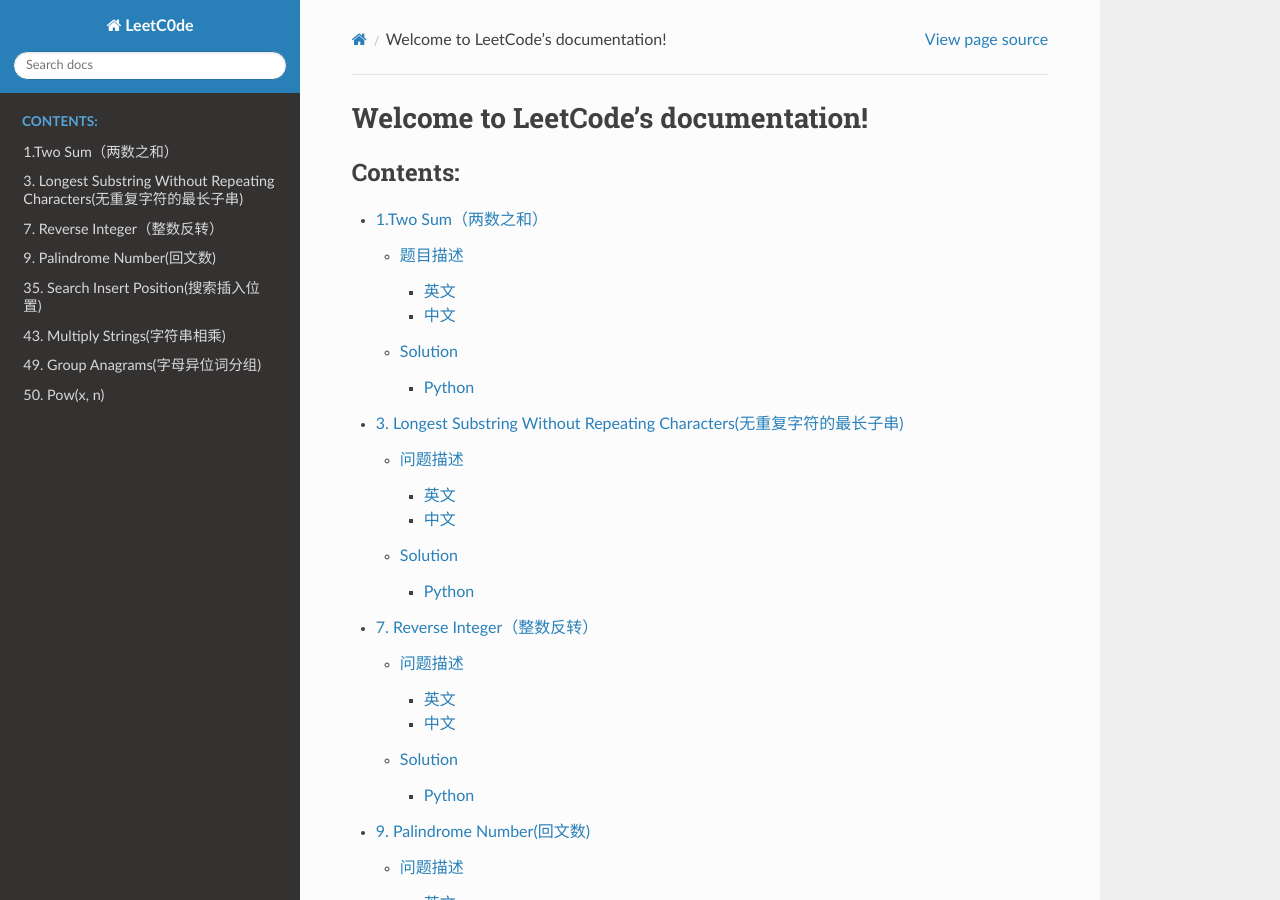
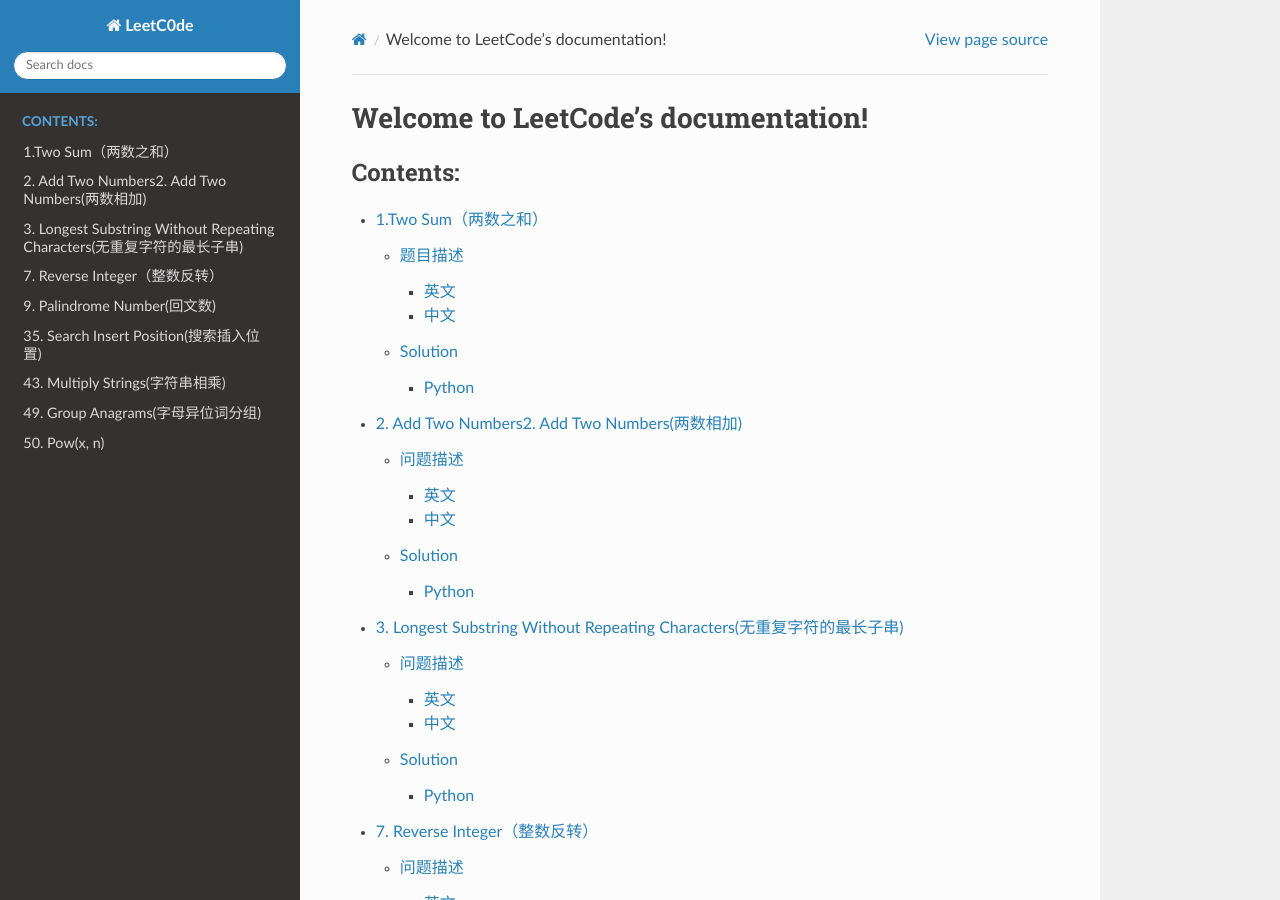
Before and after one commit to filefi/LeetCode, a Sphinx documentation site: the page built from source/index.rst, in a window 1280 px wide and 900 px high. Built offline with Sphinx 7.4.7 and the Read the Docs theme 2.0.0, drawn with Linux system fonts in a browser that asks for light colours; some of the changed lines change nothing that is shown.

Commit message:
add 2.Add_Two_Numbers.md

````diff
--- /dev/null
+++ b/source/Problems/2.Add_Two_Numbers.md
@@ -0,0 +1,65 @@
+# 2. Add Two Numbers2. Add Two Numbers(两数相加)
+## 问题描述
+### 英文
+You are given two non-empty linked lists representing two non-negative integers. The digits are stored in reverse order and each of their nodes contain a single digit. Add the two numbers and return it as a linked list.
+
+You may assume the two numbers do not contain any leading zero, except the number 0 itself.
+
+Example:
+```
+Input: (2 -> 4 -> 3) + (5 -> 6 -> 4)
+Output: 7 -> 0 -> 8
+Explanation: 342 + 465 = 807.
+```
+
+### 中文
+给出两个 非空 的链表用来表示两个非负的整数。其中，它们各自的位数是按照 逆序 的方式存储的，并且它们的每个节点只能存储 一位 数字。
+
+如果，我们将这两个数相加起来，则会返回一个新的链表来表示它们的和。
+
+您可以假设除了数字 0 之外，这两个数都不会以 0 开头。
+
+示例：
+```
+输入：(2 -> 4 -> 3) + (5 -> 6 -> 4)
+输出：7 -> 0 -> 8
+原因：342 + 465 = 807
+```
+
+## Solution
+### Python
+```python
+# Definition for singly-linked list.
+# class ListNode:
+#     def __init__(self, x):
+#         self.val = x
+#         self.next = None
+
+class Solution:
+    def addTwoNumbers(self, l1: ListNode, l2: ListNode) -> ListNode:
+        li1 = []
+        li2 = []
+        p1 = l1
+        p2 = l2
+        while p1 or p2:
+            if p1:
+                li1.append(p1.val)
+                p1 = p1.next
+            if p2:
+                li2.append(p2.val)
+                p2 = p2.next
+        n1 = int(''.join(map(str,li1[::-1])))
+        n2 = int(''.join(map(str,li2[::-1])))
+        li = list(str(n1+n2))
+        head = p = ListNode(li.pop()) # 单独处理头结点
+        while li:
+            q = ListNode(li.pop())
+            p.next = q
+            p = q
+        return head
+```
+
+#### Submissions
+执行用时 : 104 ms, 在Add Two Numbers的Python3提交中击败了99.94% 的用户
+
+内存消耗 : 13.3 MB, 在Add Two Numbers的Python3提交中击败了0.95% 的用户
--- a/source/index.rst
+++ b/source/index.rst
@@ -11,6 +11,7 @@
    :caption: Contents:
 
    Problems/1.Two_Sum
+   Problems/2.Add_Two_Numbers
    Problems/3.Longest_Substring_Without_Repeating_Characters
    Problems/7.Reverse_Integer
    Problems/9.Palindrome_Number
````
